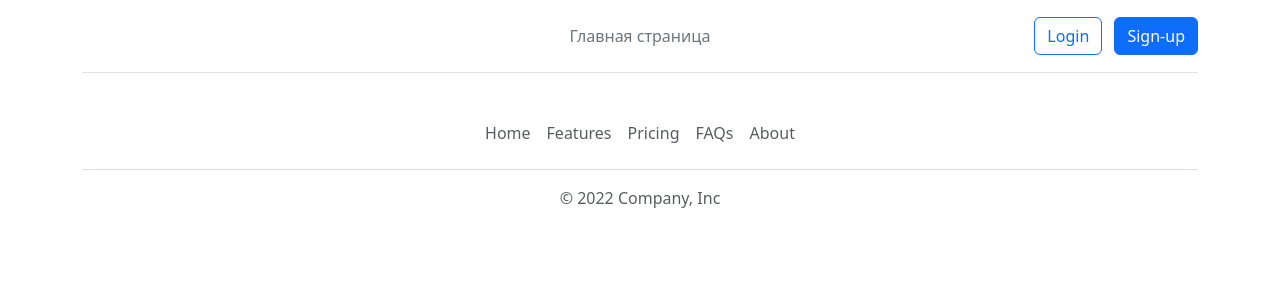
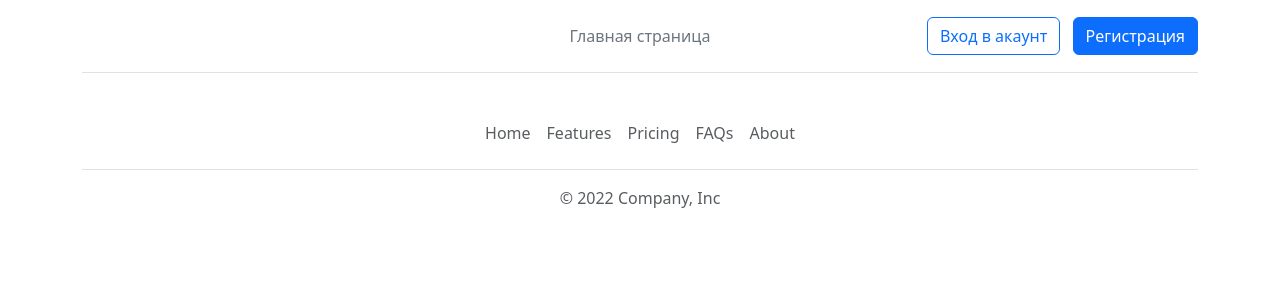
Before and after one commit to nafania2022/blog, a Django app: page / in a window 1280 px wide. Shown: the top 300 px of the page. Run offline with Django 4.2, Linux system fonts and the light colour scheme; data that the repository does not hold is empty.

Commit message:
add registration

```diff
--- a/main_blog/templates/main_blog/base.html
+++ b/main_blog/templates/main_blog/base.html
@@ -22,8 +22,8 @@
           </ul>
 
           <div class="col-md-3 text-end">
-            <button type="button" class="btn btn-outline-primary me-2">Login</button>
-            <a href="{% url 'create' %}" type="button" class="btn btn-primary">Sign-up</a>
+            <button type="button" class="btn btn-outline-primary me-2">Вход в акаунт</button>
+            <a href="{% url 'create' %}" type="button" class="btn btn-primary">Регистрация</a>
           </div>
         </header>
       </div>
--- a/main_blog/views.py
+++ b/main_blog/views.py
@@ -26,15 +26,17 @@ def post(request, id_post):
     return render(request, 'main_blog/post.html', context=context)
 
 def create(request):
-    form = UserForm()
+
+    if request.method == 'POST':
+        form = UserForm(request.POST)
+        if form.is_valid():
+            form.save()
+            return redirect('home')
+
+    else:
+        form = UserForm()
     context = {
         'title': "Регистрация",
         'form': form
                }
-    if request.method == 'POST':
-        form = UserForm(request.POST)
-        if form.is_valid():
-            User.objects.create(**form.cleaned_data)
-    else:
-        form = UserForm()
-        return render(request, "main_blog/create.html", context=context)
+    return render(request, "main_blog/create.html", context=context)
```
Also changed, not shown: main_blog/forms.py (+8 -1 lines), main_blog/templates/main_blog/create.html (+7 -0 lines), main_blog/migrations/0001_initial.py (deleted), main_blog/migrations/__init__.py (deleted), 1 other file.
